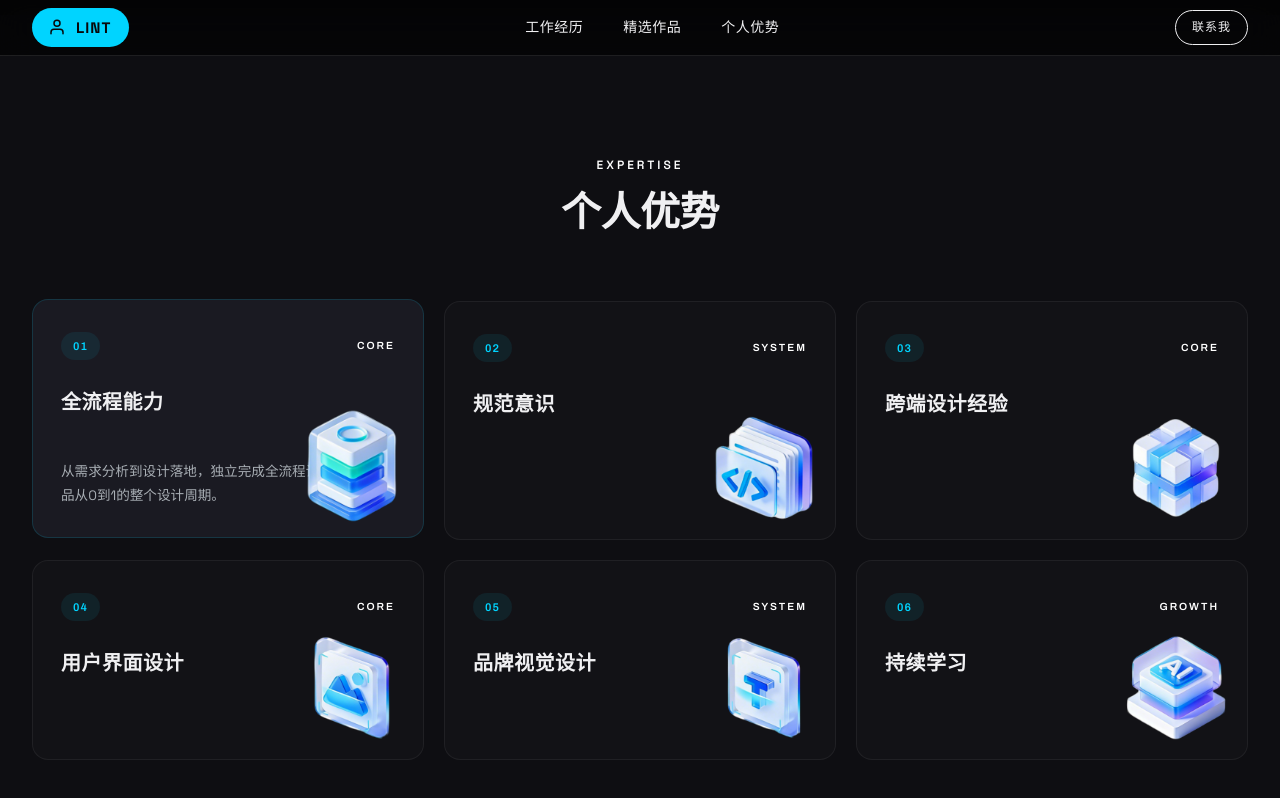
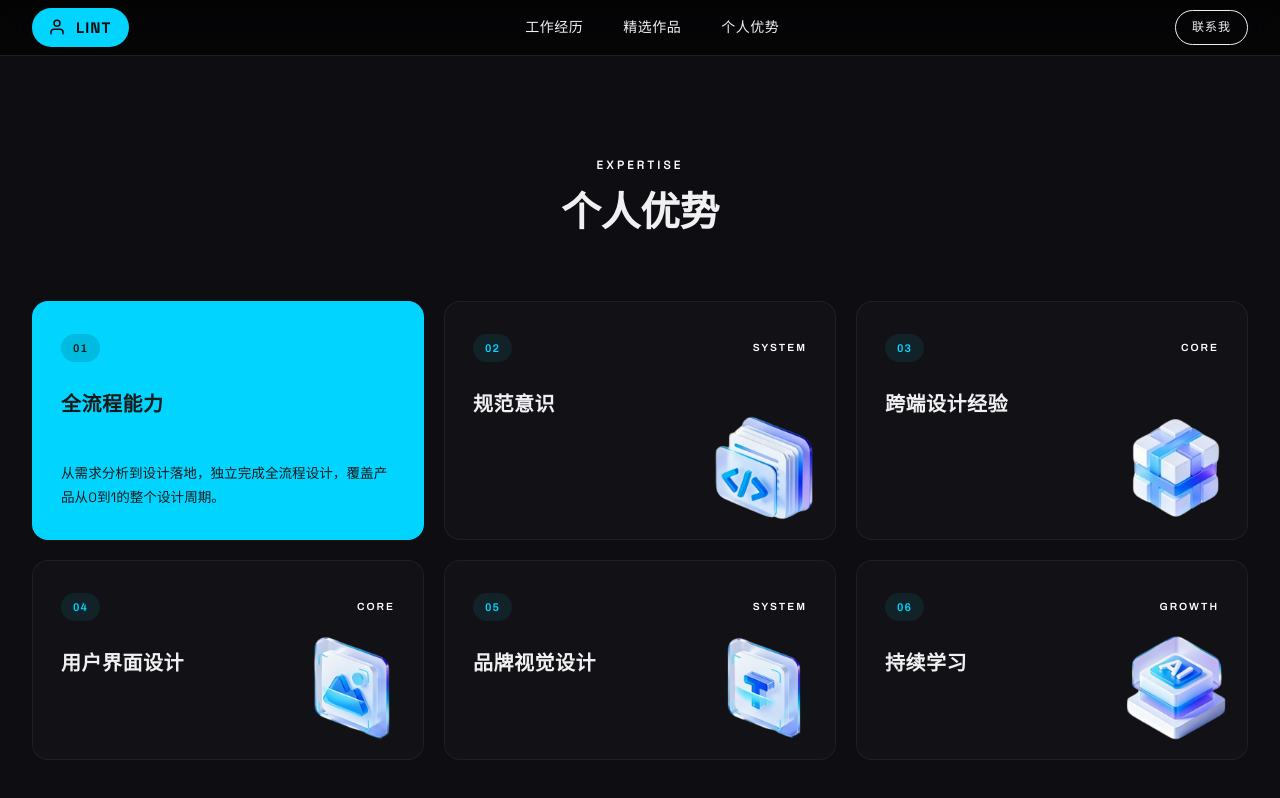
Before and after one commit to ltian869166-max/ai_log, a React (Vite) app: page / in a window 1280 px wide. In both pictures the pointer is over the element 228 px from the left and 4914 px from the top of the page. Shown: the part 4514-5312 px from the top of the page. Built offline with nearby package versions, Linux system fonts and the light colour scheme.

Commit message:
feat: 所有卡片悬停交互统一应用卡片05的效果（青蓝背景+深色文字+隐藏标签和视觉元素）

```diff
--- a/src/components/Skills.css
+++ b/src/components/Skills.css
@@ -32,9 +32,8 @@
 }
 
 .skill-card:hover {
-  border-color: var(--accent-dim);
-  background: var(--bg-card-hover);
-  transform: translateY(-2px);
+  background: #00D4FF;
+  border-color: rgba(0, 212, 255, 0.4);
 }
 
 .skill-card:active {
@@ -94,7 +93,7 @@
 }
 
 .skill-card:hover .skill-visual {
-  transform: scale(1.08);
+  opacity: 0;
 }
 
 /* ===== Image-based visual ===== */
@@ -418,6 +417,7 @@
   max-height: 120px;
   opacity: 1;
   margin-top: 16px;
+  color: #1A1A1A;
 }
 
 /* ===== Responsive ===== */
@@ -441,27 +441,20 @@
   transition: border-color 0.3s ease, background 0.4s ease;
 }
 
-.skill-card-brand:hover {
-  background: #00D4FF;
-  border-color: rgba(0, 212, 255, 0.4);
-}
-
-.skill-card-brand:hover .skill-title {
+.skill-card:hover .skill-title {
   color: #1A1A1A;
 }
 
-.skill-card-brand:hover .skill-num {
+.skill-card:hover .skill-num {
   background: rgba(0, 0, 0, 0.12);
   color: #1A1A1A;
 }
 
-.skill-card-brand:hover .skill-tag {
+.skill-card:hover .skill-tag {
   opacity: 0;
 }
 
-.skill-card-brand:hover .skill-visual {
-  opacity: 0;
-}
+
 
 /* ===== Staircase Capsule Tags ===== */
 .skill-tags-staircase {
```
